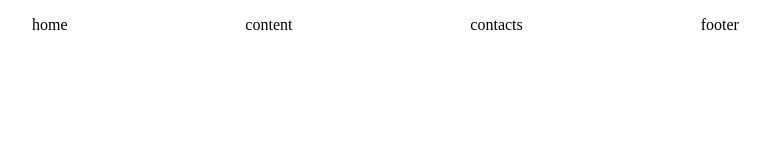
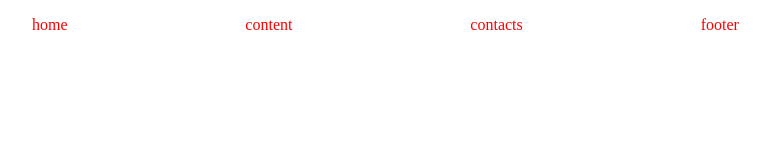
Before and after one commit to resurex1on/testSasha, a plain HTML site: page index.html in a window 1280 px wide. Shown: the whole page, without its empty margins (105-872 px from the left). Drawn offline with Linux system fonts and the light colour scheme.

Commit message:
font red

```diff
--- a/css/main.css
+++ b/css/main.css
@@ -5,3 +5,7 @@
   justify-content: space-around;
   width: 70%;
 }
+
+.navbar__list-item {
+  color: red;
+}
```
